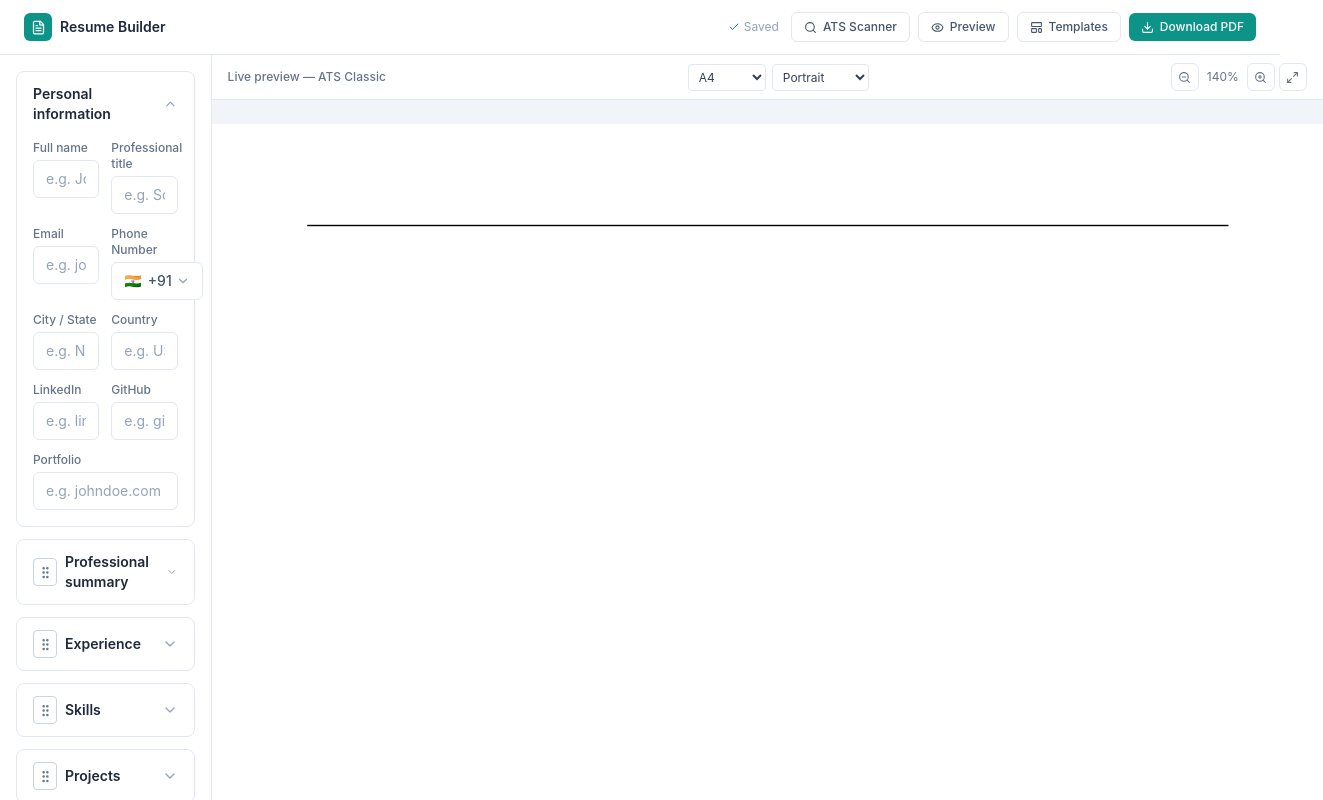
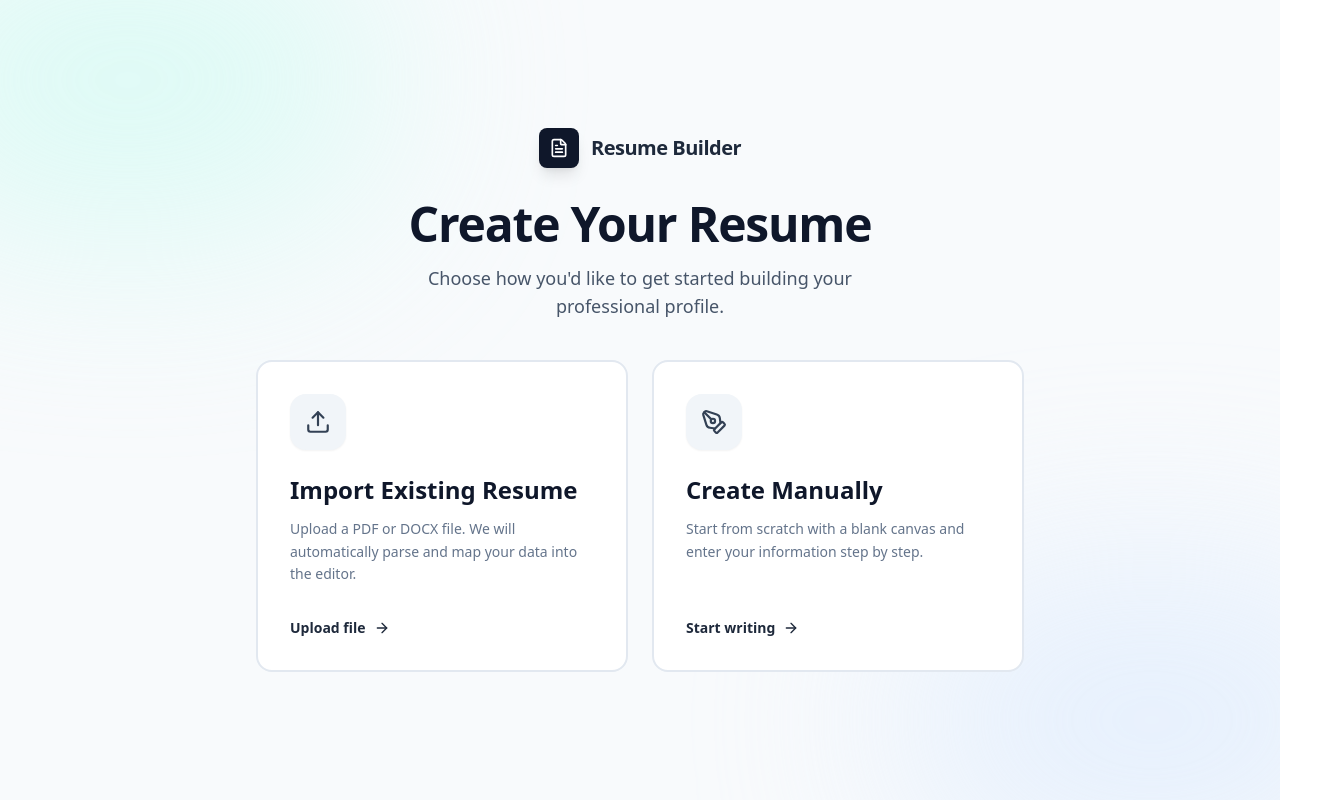
Before and after one commit to sandeeppatnana/Resume-Builder, a React (Create React App) app: page / in a window 1280 px wide. Shown: the whole page, 1323 px wide, since content can reach past the window. Built offline with nearby package versions, Linux system fonts and the light colour scheme.

Commit message:
home screen for resume builder

```diff
--- a/src/App.jsx
+++ b/src/App.jsx
@@ -1,6 +1,6 @@
 import React, { useEffect, useMemo, useRef, useState, useCallback } from "react";
 import {
-  ChevronDown, ChevronUp, GripVertical, MapPin, Mail, Phone, Globe, LayoutGrid, Palette, Type, LayoutTemplate, Settings, FileText, ArrowRight, Eye, Plus, ArrowUp, ArrowDown, Trash2, X, Save, Download, ZoomIn, ZoomOut, Maximize2, Check, Pencil, Search, ChevronLeft,
+  ChevronDown, ChevronUp, GripVertical, MapPin, Mail, Phone, Globe, LayoutGrid, Palette, Type, LayoutTemplate, Settings, FileText, ArrowRight, Eye, Plus, ArrowUp, ArrowDown, Trash2, X, Save, Download, ZoomIn, ZoomOut, Maximize2, Check, Pencil, Search, ChevronLeft, Upload, PenTool
 } from "lucide-react";
 import { validatePhoneNumberLength, isValidPhoneNumber, AsYouType } from 'libphonenumber-js';
 import { ATSCheckerModal } from './ATSChecker';
@@ -2451,8 +2451,136 @@
   { key: "customSection", label: "Custom Section" },
 ];
 
+function emptyData() {
+  return {
+    personal: { fullName: "", title: "", email: "", phone: { countryCode: "+91", number: "" }, location: "", country: "", linkedin: "", github: "", portfolio: "" },
+    summary: "", experience: [], skillGroups: [], projects: [], education: [], Languages: [], certifications: [], achievements: [], links: [], internships: [], courses: [], volunteering: [], publications: [], interests: [], customSection: { sectionTitle: "Custom Section", items: [] }, customFields: [],
+    sectionOrder: [...DEFAULT_SECTION_ORDER],
+    pageSettings: { ...DEFAULT_PAGE_SETTINGS },
+  };
+}
+
+function LandingScreen({ onImport, onCreateManually, hasExistingData, onContinue }) {
+  return (
+    <div className="min-h-screen bg-slate-50 flex flex-col items-center justify-center p-6 sm:p-12 relative overflow-hidden">
+      {/* Background decorators */}
+      <div className="absolute top-[-10%] left-[-10%] w-[40%] h-[40%] bg-teal-100 rounded-full blur-[100px] opacity-60"></div>
+      <div className="absolute bottom-[-10%] right-[-10%] w-[40%] h-[40%] bg-blue-100 rounded-full blur-[100px] opacity-60"></div>
+
+      <div className="max-w-4xl w-full relative z-10 flex flex-col items-center cursor-default">
+
+        <div className="flex items-center gap-3 mb-8">
+          <div className="w-10 h-10 bg-slate-900 rounded-lg flex items-center justify-center shadow-lg">
+            <FileText size={20} className="text-white" />
+          </div>
+          <span className="text-xl font-black tracking-tight text-slate-800">Resume Builder</span>
+        </div>
+
+        <h1 className="text-4xl sm:text-5xl font-extrabold text-slate-900 mb-4 text-center tracking-tight">Create Your Resume</h1>
+        <p className="text-center text-slate-600 text-lg mb-10 max-w-lg">Choose how you'd like to get started building your professional profile.</p>
+
+        {hasExistingData && (
+          <div className="w-full max-w-2xl mb-8 p-4 sm:p-5 bg-white border-2 border-teal-500/30 rounded-2xl flex flex-col sm:flex-row items-center justify-between gap-4 shadow-lg shadow-teal-500/5 transition-all">
+            <div className="flex items-center gap-4">
+              <div className="w-10 h-10 rounded-full bg-teal-100 flex items-center justify-center shrink-0">
+                <FileText size={18} className="text-teal-700" />
+              </div>
+              <div>
+                <h3 className="font-bold text-slate-800">Draft in Progress!</h3>
+                <p className="text-sm text-slate-500">We found an unsaved resume in your browser memory.</p>
+              </div>
+            </div>
+            <button onClick={onContinue} className="w-full sm:w-auto px-6 py-2.5 bg-teal-600 hover:bg-teal-700 text-white rounded-xl font-bold shadow-sm transition-all focus:ring-4 focus:ring-teal-500/20 whitespace-nowrap">
+              Continue Editing
+            </button>
+          </div>
+        )}
+
+        <div className="grid grid-cols-1 md:grid-cols-2 gap-6 w-full max-w-3xl">
+          <button onClick={onImport} className="text-left bg-white p-8 rounded-2xl border-2 border-slate-200 hover:border-slate-800 hover:shadow-xl transition-all group flex flex-col items-start focus:outline-none focus:ring-4 focus:ring-slate-900/10">
+            <div className="w-14 h-14 bg-slate-100 text-slate-700 rounded-2xl flex items-center justify-center mb-6 group-hover:scale-110 group-hover:bg-slate-800 group-hover:text-white transition-all shadow-sm">
+              <Upload size={26} />
+            </div>
+            <h2 className="text-2xl font-bold text-slate-900 mb-3">Import Existing Resume</h2>
+            <p className="text-slate-500 text-sm leading-relaxed mb-4">Upload a PDF or DOCX file. We will automatically parse and map your data into the editor.</p>
+            <div className="mt-auto pt-4 flex items-center gap-2 text-sm font-bold text-slate-800 group-hover:translate-x-1 transition-transform">
+              Upload file <ArrowRight size={16} />
+            </div>
+          </button>
+          <button onClick={onCreateManually} className="text-left bg-white p-8 rounded-2xl border-2 border-slate-200 hover:border-slate-800 hover:shadow-xl transition-all group flex flex-col items-start focus:outline-none focus:ring-4 focus:ring-slate-900/10">
+            <div className="w-14 h-14 bg-slate-100 text-slate-700 rounded-2xl flex items-center justify-center mb-6 group-hover:scale-110 group-hover:bg-slate-800 group-hover:text-white transition-all shadow-sm">
+              <PenTool size={26} />
+            </div>
+            <h2 className="text-2xl font-bold text-slate-900 mb-3">Create Manually</h2>
+            <p className="text-slate-500 text-sm leading-relaxed mb-4">Start from scratch with a blank canvas and enter your information step by step.</p>
+            <div className="mt-auto pt-4 flex items-center gap-2 text-sm font-bold text-slate-800 group-hover:translate-x-1 transition-transform">
+              Start writing <ArrowRight size={16} />
+            </div>
+          </button>
+        </div>
+      </div>
+    </div>
+  );
+}
+
+function ImportScreen({ onBack, onComplete }) {
+  return (
+    <div className="min-h-screen bg-slate-50 flex flex-col items-center justify-center p-6">
+      <div className="max-w-xl w-full bg-white p-8 rounded-2xl shadow-xl border border-slate-200 text-center">
+        <div className="w-16 h-16 bg-blue-50 text-blue-600 rounded-full flex items-center justify-center mx-auto mb-6">
+          <Upload size={32} />
+        </div>
+        <h2 className="text-2xl font-bold text-slate-900 mb-2">Upload Resume</h2>
+        <p className="text-slate-500 mb-8">Select a PDF or DOCX file to automatically parse your data.</p>
+
+        <div className="border-2 border-dashed border-slate-300 rounded-xl p-12 bg-slate-50 hover:bg-slate-100 transition-colors cursor-pointer flex flex-col items-center justify-center mb-6">
+          <FileText size={32} className="text-slate-400 mb-4" />
+          <p className="text-sm font-bold text-slate-600">Click to browse or drag and drop</p>
+          <p className="text-xs text-slate-400 mt-1">PDF, DOCX formats supported</p>
+        </div>
+
+        <button onClick={onBack} className="text-sm font-bold text-slate-500 hover:text-slate-800 flex items-center justify-center gap-1.5 mx-auto">
+          <ChevronLeft size={16} /> Back to Home
+        </button>
+      </div>
+    </div>
+  );
+}
+
 export default function App() {
+  const [appScreen, setAppScreenState] = useState(() => window.localStorage.getItem('appScreen_v1') || 'landing');
+  const setAppScreen = (screen) => { setAppScreenState(screen); window.localStorage.setItem('appScreen_v1', screen); };
+
+  const hasExistingData = useMemo(() => {
+    try {
+      const raw = window.localStorage.getItem(STORAGE_KEY);
+      if (!raw) return false;
+      const parsed = JSON.parse(raw);
+      if (!parsed.data) return false;
+      const d = parsed.data;
+      if (d.personal?.fullName || d.personal?.email || d.experience?.length > 0 || d.education?.length > 0 || d.summary) {
+        return true;
+      }
+      return false;
+    } catch {
+      return false;
+    }
+  }, [appScreen]);
+
   const [data, setData] = useState(defaultData());
+
+  const handleCreateManually = () => {
+    if (hasExistingData) {
+      if (window.confirm("This will erase your current resume progress. Are you sure you want to start from scratch?")) {
+        const empty = emptyData();
+        setData(empty);
+        window.localStorage.setItem(STORAGE_KEY, JSON.stringify({ data: empty, template: "ats" }));
+        setAppScreen('editor');
+      }
+    } else {
+      setAppScreen('editor');
+    }
+  };
   const [template, setTemplate] = useState("ats");
   const [loaded, setLoaded] = useState(false);
   const [saveStatus, setSaveStatus] = useState("Saved");
@@ -2600,6 +2728,19 @@
 
   const previewPane = <PreviewPanel data={data} template={template} onPageSettingsChange={updatePageSettings} />;
 
+  if (appScreen === 'landing') {
+    return <LandingScreen
+      hasExistingData={hasExistingData}
+      onContinue={() => setAppScreen('editor')}
+      onCreateManually={handleCreateManually}
+      onImport={() => setAppScreen('import')}
+    />;
+  }
+
+  if (appScreen === 'import') {
+    return <ImportScreen onBack={() => setAppScreen('landing')} onComplete={(parsedData) => { setData(parsedData); setAppScreen('editor'); }} />;
+  }
+
   return (
     <div className="resume-app-shell h-screen flex flex-col bg-slate-50" style={{ fontFamily: "Inter, system-ui, -apple-system, sans-serif" }}>
       <style>{`
@@ -2650,12 +2791,15 @@
  }
  `}</style>
 
-      <header className="flex items-center justify-between px-4 sm:px-6 py-3 border-b border-slate-200 bg-white shrink-0">
+      <header className="flex items-center justify-between px-4 sm:px-6 py-3 border-b border-slate-200 bg-white shrink-0 z-20 relative">
         <div className="flex items-center gap-2">
-          <div className="h-7 w-7 rounded-md bg-teal-600 flex items-center justify-center">
-            <FileText size={15} className="text-white" />
-          </div>
-          <span className="text-sm font-semibold text-slate-800">Resume Builder</span>
+          <button onClick={() => setAppScreen('landing')} className="flex items-center gap-1.5 hover:bg-slate-100 p-1.5 -ml-1.5 rounded-lg transition-colors group focus:outline-none focus:ring-2 focus:ring-teal-500/30">
+            <ChevronLeft size={16} className="text-slate-500 group-hover:text-slate-800" />
+            <div className="h-7 w-7 rounded-md bg-teal-600 flex items-center justify-center shadow-sm">
+              <FileText size={15} className="text-white" />
+            </div>
+            <span className="text-sm font-semibold text-slate-800 hidden sm:block group-hover:text-teal-700 transition-colors">Back to Home</span>
+          </button>
         </div>
         <div className="flex items-center gap-2">
           <span className="hidden sm:flex items-center gap-1 text-xs text-slate-400 mr-1">
```
Also changed, not shown: 7 other files (tests, documents, lock files or other folders).
